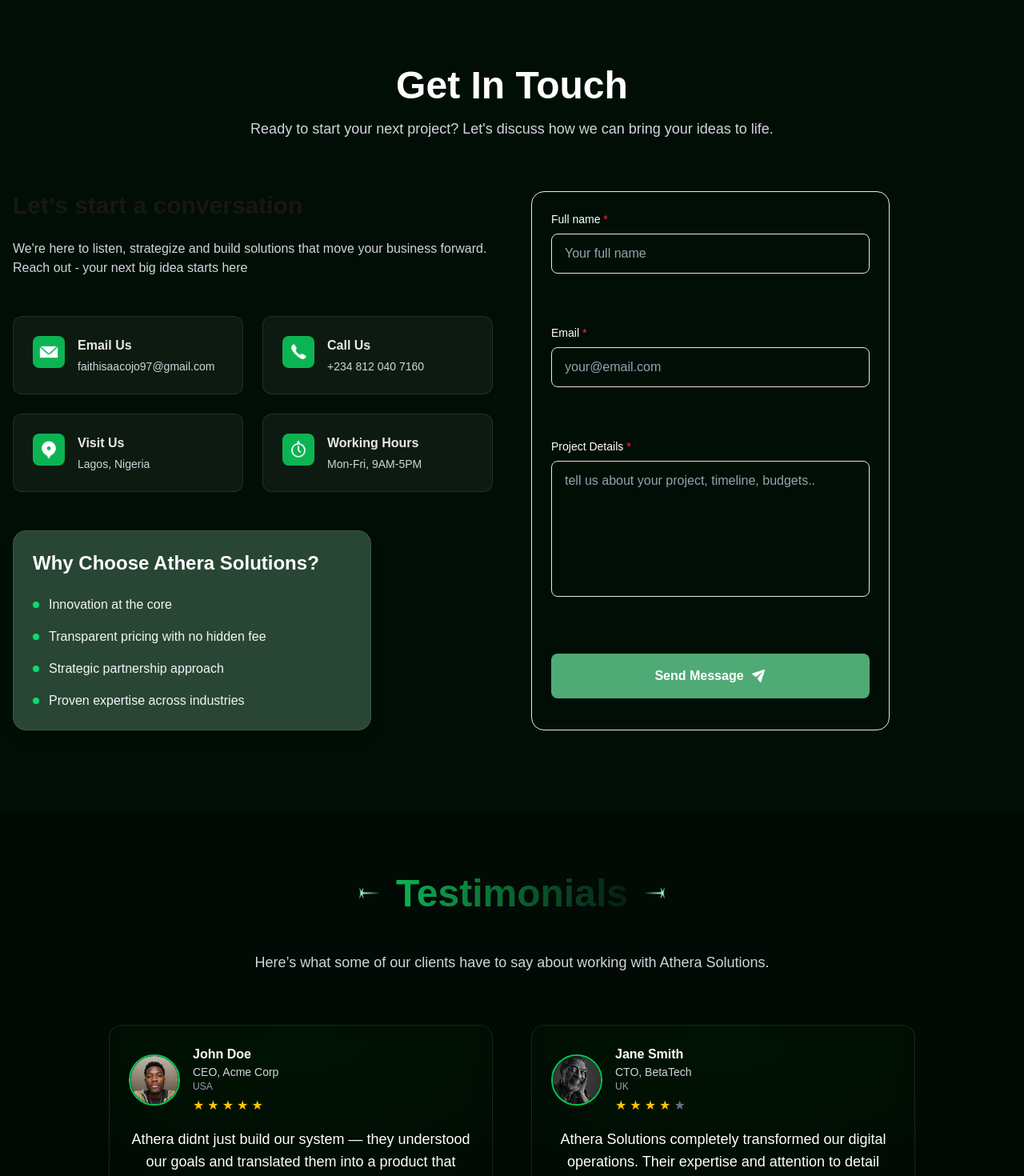
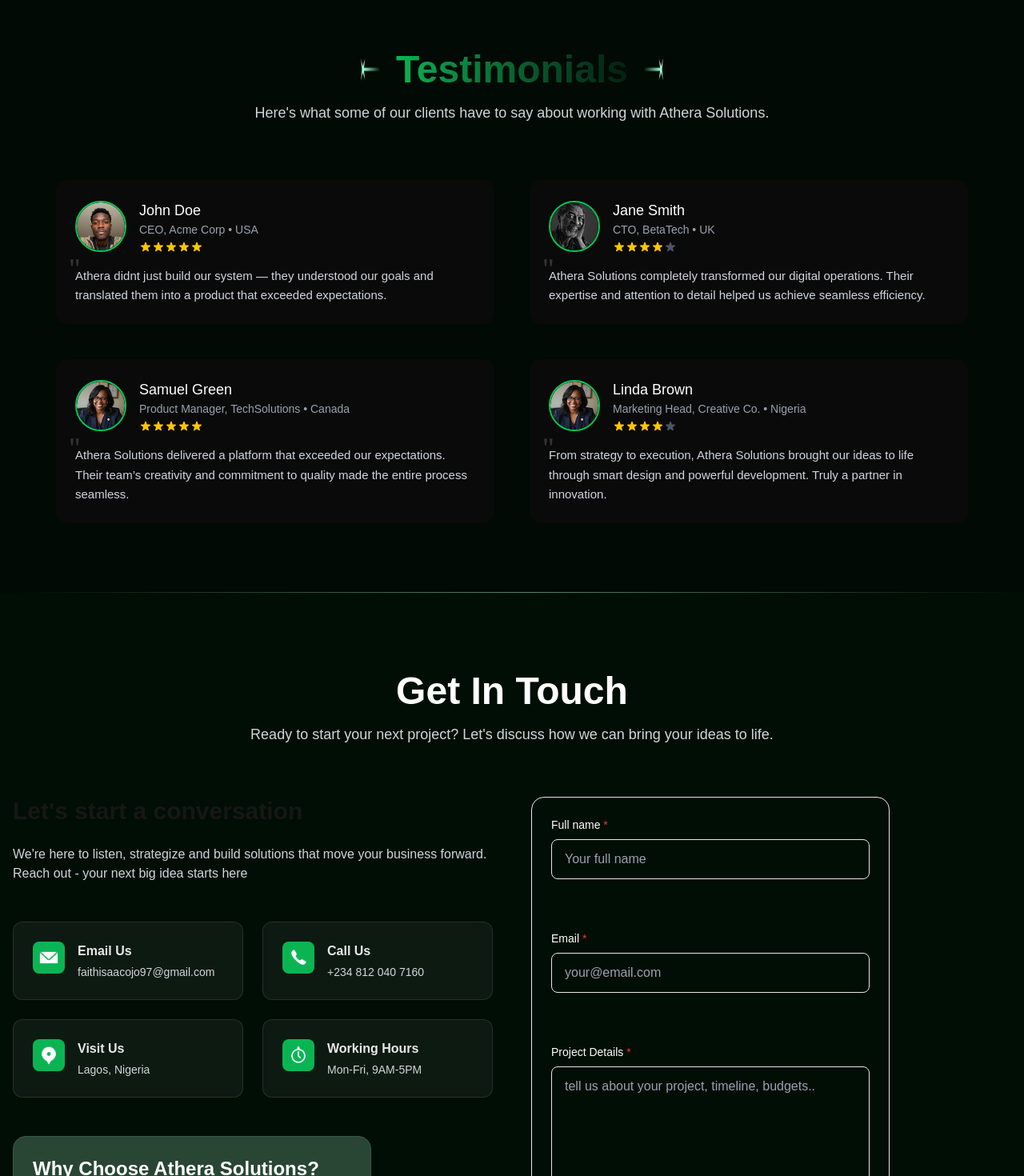
Before and after one commit to Isaac-s-Consolidate/athera-solutions, a Next.js app: page / in a window 1280 px wide. Shown: the part 1540-3010 px from the top of the page at 80% size. Built offline with nearby package versions, Linux system fonts and the light colour scheme.

Commit message:
Responsiveness of Testimonial

```diff
--- a/app/page.tsx
+++ b/app/page.tsx
@@ -10,8 +10,8 @@ const HomePage = () => {
       <main>
         <WhoWeAre />
         <OurServices />
+        <Testimonials />
         <ContactForm />
-        <Testimonials />
       </main>
     </div>
   );
--- a/components/Testimonials.tsx
+++ b/components/Testimonials.tsx
@@ -63,69 +63,150 @@ const testimonials: Testimonial[] = [
 
 export default function Testimonials() {
   return (
-    <div className="relative py-20 px-4 bg-[#010A04]">
+    <div className="relative py-12 sm:py-16 lg:py-20 px-4 sm:px-6 lg:px-8 bg-[#010A04]">
+      <div className="max-w-7xl mx-auto">
         {/* Header */}
-      <div className="max-w-7xl mx-auto text-center mb-12 flex items-center justify-center gap-4">
-        <Image src={leftArrow} alt="Left" width={30} height={30} />
-        <h2 className="text-4xl md:text-5xl font-bold text-transparent bg-clip-text bg-linear-to-r from-[#0BB453] to-[#041f12]">
+        <div className="text-center mb-10 sm:mb-16">
+          <div className="flex items-center justify-center gap-3 sm:gap-4 mb-4">
+            <Image
+              src={leftArrow}
+              alt=""
+              width={24}
+              height={24}
+              className="w-5 h-5 sm:w-6 sm:h-6 md:w-7 md:h-7"
+              aria-hidden="true"
+            />
+            <h2 className="text-3xl sm:text-4xl md:text-5xl font-bold text-transparent bg-clip-text bg-gradient-to-r from-[#0BB453] to-[#041f12]">
               Testimonials
             </h2>
-        <Image src={rightArrow} alt="Right" width={30} height={30} />
+            <Image
+              src={rightArrow}
+              alt=""
+              width={24}
+              height={24}
+              className="w-5 h-5 sm:w-6 sm:h-6 md:w-7 md:h-7"
+              aria-hidden="true"
+            />
           </div>
-      <p className="text-center text-gray-300 text-lg mb-16 mt-[-36]">
-        Here’s what some of our clients have to say about working with Athera
-        Solutions.
+          <p className="text-gray-300 text-base sm:text-lg max-w-3xl mx-auto px-4">
+            Here&apos;s what some of our clients have to say about working with
+            Athera Solutions.
           </p>
+        </div>
 
         {/* Cards container */}
-      <div className="grid grid-cols-1 md:grid-cols-2 justify-items-center gap-8 max-w-5xl mx-auto">
+        <div className="grid grid-cols-1 md:grid-cols-2 gap-6 sm:gap-8 max-w-6xl mx-auto">
           {testimonials.map((t) => (
             <div
               key={t.id}
-            className="cursor-pointer p-6 rounded-2xl shadow-lg transition-transform transform hover:scale-105 hover:shadow-2xl hover:-translate-y-2"
+              className="relative group w-full transition-all duration-500"
+              style={{ maxWidth: '100%' }}
+            >
+              <div className="rounded-2xl p-[6px] h-full">
+                {/* Animated gradient border container */}
+                <div className="absolute inset-0 rounded-2xl opacity-0 group-hover:opacity-100 transition-opacity duration-700 overflow-hidden">
+                  {/* Base layers - stacked backgrounds */}
+                  <div className="absolute inset-0 bg-[#E6E7E8]" />
+                  <div
+                    className="absolute inset-0"
                     style={{
-              maxWidth: '480px',
                       background:
                         'radial-gradient(96% 96% at 50% 7.5%, rgba(0, 80, 0, 0.15) 0%, rgba(0, 80, 0, 0) 100%)',
-              backdropFilter: 'blur(12px)',
-              border: '1px solid rgba(255, 255, 255, 0.1)',
                     }}
-          >
-            {/* avatar */}
-            <div className="flex items-center gap-4 mb-4">
-              <div className="relative w-16 h-16 rounded-full overflow-hidden border-2 border-green-500 shrink-0">
+                  />
+                  <div className="absolute inset-0 bg-[#0BB453]" />
+
+                  {/* Rotating conic gradient - creates the traveling border effect */}
+                  <div
+                    className="absolute inset-0 animate-border-flow"
+                    style={{
+                      background: `conic-gradient(from 225deg at 50% 50%,
+                    #0BB453 0deg,
+                    #0BB453 45deg,
+                    #0BB453 45deg,
+                    #0BB453 90deg,
+                    #0BA44D 90deg,
+                    #0A9347 95deg,
+                    #098241 95deg,
+                    #08713B 100deg,
+                    #076035 105deg,
+                    #06502F 110deg,
+                    #054029 120deg,
+                    #043A24 135deg,
+                    #033020 150deg,
+                    #02281A 180deg,
+                    #02281A 180deg,
+                    #022018 270deg,
+                    #022018 360deg
+                  )`,
+                    }}
+                  />
+                </div>
+
+                {/* Inner content container */}
+                <div className="relative rounded-[14px] overflow-hidden bg-[#0A0A0A] h-full">
+                  {/* Linear gradient overlay on content */}
+                  <div
+                    className="absolute inset-0 opacity-0 group-hover:opacity-100 transition-opacity duration-700"
+                    style={{
+                      background:
+                        'linear-gradient(282.33deg, rgba(255, 255, 255, 0) 4.18%, rgba(255, 255, 255, 0.04) 95.82%)',
+                    }}
+                  />
+
+                  <div className="relative z-10 p-4 sm:p-5 md:p-6">
+                    {/* Avatar and user info */}
+                    <div className="flex items-start sm:items-center gap-3 sm:gap-4 mb-3 sm:mb-4">
+                      <div className="relative w-12 h-12 sm:w-14 sm:h-14 md:w-16 md:h-16 rounded-full overflow-hidden border-2 border-green-500 shrink-0">
                         <Image
                           src={t.avatar}
                           alt={t.name}
                           fill
                           className="object-cover"
+                          sizes="(max-width: 639px) 48px, (max-width: 767px) 56px, 64px"
+                          quality={85}
                         />
                       </div>
-              <div className="text-left">
-                <h3 className="text-white font-semibold">{t.name}</h3>
-                <p className="text-gray-300 text-sm">{t.role}</p>
-                <p className="text-gray-400 text-xs">{t.country}</p>
-                <div className="flex gap-1 mt-1">
-                  {Array.from({ length: t.stars }).map((_, i) => (
-                    <span key={i} className="text-yellow-400">
-                      ★
-                    </span>
-                  ))}
-                  {Array.from({ length: 5 - t.stars }).map((_, i) => (
-                    <span key={i} className="text-gray-500">
-                      ★
-                    </span>
+                      <div className="flex-1 min-w-0">
+                        <h3 className="text-white font-medium text-base sm:text-lg truncate">
+                          {t.name}
+                        </h3>
+                        <p className="text-gray-400 text-xs sm:text-sm truncate">
+                          {t.role} • {t.country}
+                        </p>
+                        <div className="flex mt-1">
+                          {[...Array(5)].map((_, i) => (
+                            <svg
+                              key={i}
+                              className={`w-3.5 h-3.5 sm:w-4 sm:h-4 ${
+                                i < t.stars
+                                  ? 'text-yellow-400'
+                                  : 'text-gray-600'
+                              }`}
+                              fill="currentColor"
+                              viewBox="0 0 20 20"
+                              aria-hidden="true"
+                            >
+                              <path d="M9.049 2.927c.3-.921 1.603-.921 1.902 0l1.07 3.292a1 1 0 00.95.69h3.462c.969 0 1.371 1.24.588 1.81l-2.8 2.034a1 1 0 00-.364 1.118l1.07 3.292c.3.921-.755 1.688-1.54 1.118l-2.8-2.034a1 1 0 00-1.175 0l-2.8 2.034c-.784.57-1.838-.197-1.539-1.118l1.07-3.292a1 1 0 00-.364-1.118L2.98 8.72c-.783-.57-.38-1.81.588-1.81h3.461a1 1 0 00.951-.69l1.07-3.292z" />
+                            </svg>
                           ))}
                         </div>
                       </div>
                     </div>
+
                     {/* Testimonial text */}
-            <p className="text-lg font-medium text-center text-white">
+                    <blockquote className="text-gray-300 text-sm sm:text-[15px] leading-relaxed">
+                      <p className="relative before:content-['\0022'] before:text-3xl sm:before:text-4xl before:absolute before:-left-1 sm:before:-left-2 before:-top-3 sm:before:-top-4 before:opacity-20 before:font-serif">
                         {t.message}
                       </p>
+                    </blockquote>
+                  </div>
+                </div>
+              </div>
             </div>
           ))}
         </div>
       </div>
+    </div>
   );
 }
```
Lines whose indentation alone changed are shown as unchanged.
